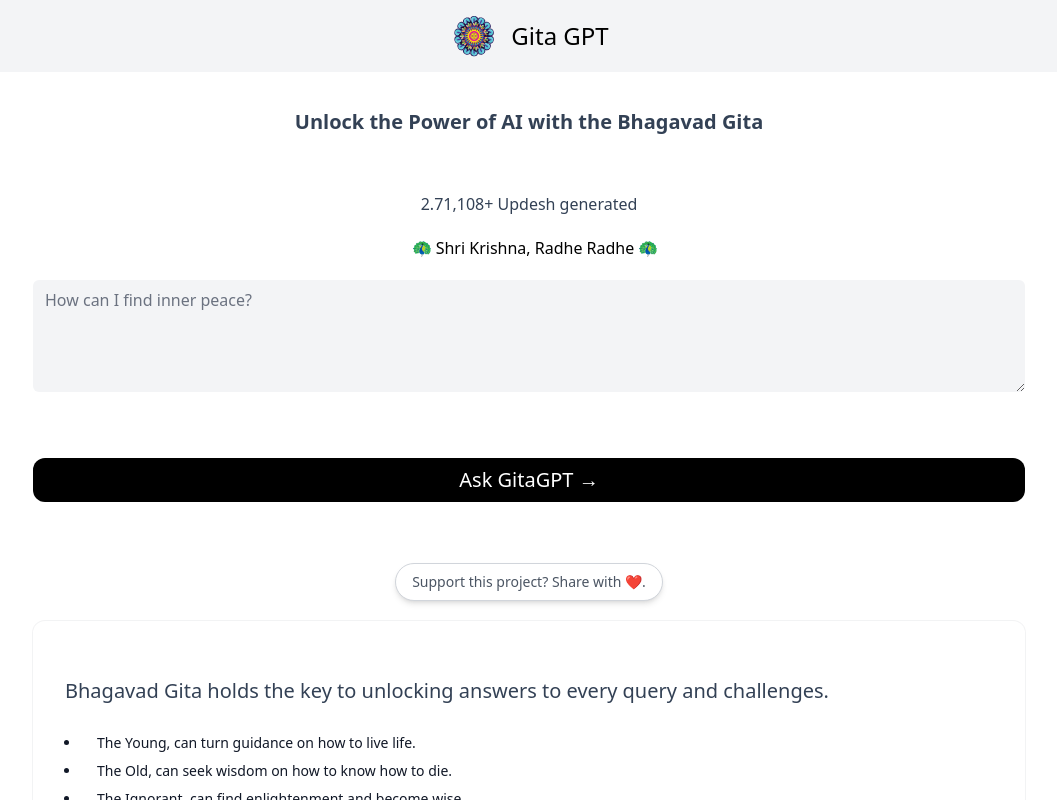
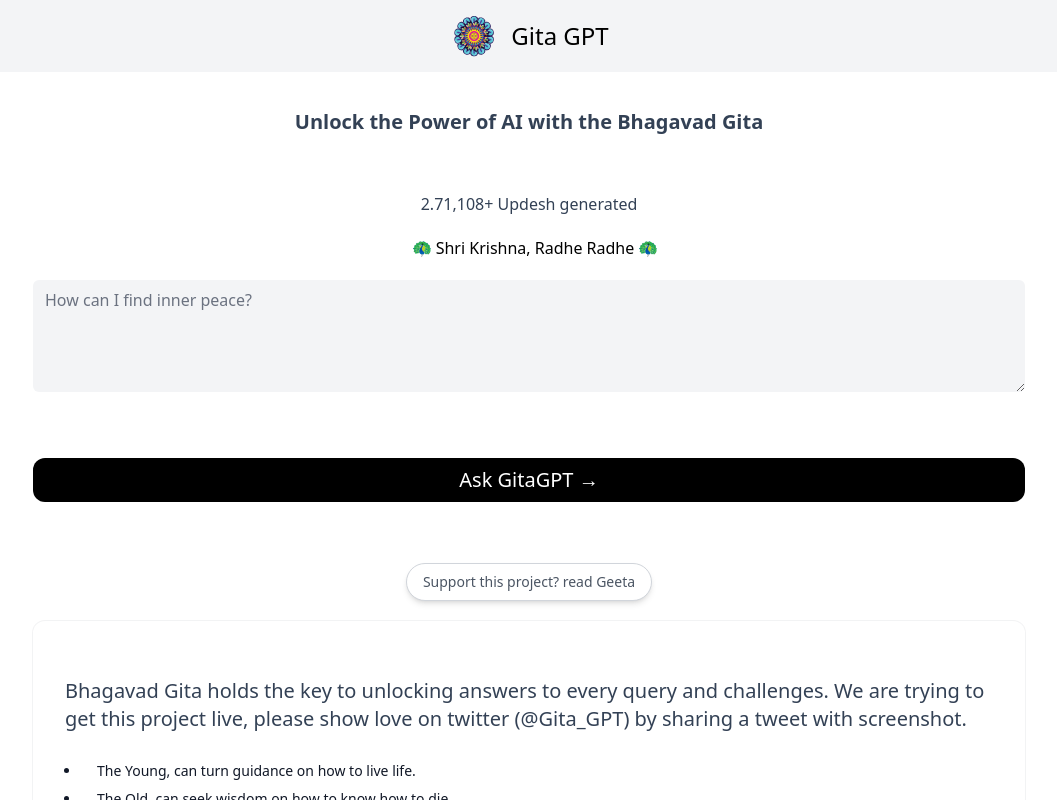
Before and after one commit to vxsahu/gitagpt, a Next.js app: page / in a window 1280 px wide. Shown: the top 800 px of the page, without its empty margins (111-1168 px from the left). Built offline with nearby package versions, Linux system fonts and the light colour scheme.

Commit message:
Update index.tsx

```diff
--- a/pages/index.tsx
+++ b/pages/index.tsx
@@ -22,9 +22,9 @@ const Home: NextPage = () => {
   const prompt =
   language === "Funny"
    ? `${language}
-   You are Krishna, answer according to the Bhagavad Gita with Greeting Radhe Radhe. Make sure there is a life lessons on morality, strength, discipline and spirituality.`
+   I want you to act as a Lord Krishna. I will type question and you will reply from Bhagavad Gita.`
    : `${Gita}
-   Generate 2 verse with the right solution andclearly labeled "1." and "2.". Make sure each generated verse is at least 14 words and at max 20 words and base them on this context:`
+   Generate a timeless and universal message from Bhagavad Gita. Make sure each generated message is at least 30 words and at max 40 words `
 ;
 
   const generateGita = async (e: any) => {
@@ -156,9 +156,9 @@ const Home: NextPage = () => {
             </motion.div>
           </AnimatePresence>
         </ResizablePanel>
-        <a className="flex max-w items-center justify-center space-x-2 rounded-full border border-gray-300 bg-white px-4 py-2 text-sm text-gray-600 shadow-md transition-colors hover:bg-gray-100 mt-5 mb-5" href="https://www.sahu4you.com/gita-gpt/" target="_blank" rel="noopener noreferrer"><p>Support this project? Share with ❤️.</p></a>
+        <a className="flex max-w items-center justify-center space-x-2 rounded-full border border-gray-300 bg-white px-4 py-2 text-sm text-gray-600 shadow-md transition-colors hover:bg-gray-100 mt-5 mb-5" href="https://www.sahu4you.com/gita-gpt/" target="_blank" rel="noopener noreferrer"><p>Support this project? read Geeta</p></a>
         <div className="max-xl w-full whitespace-pre-line break-words rounded-xl bg-white p-8 ring-1 ring-slate-900/5">
-<h2 className="text-left mt-6 mb-6 space-y-4 leading-7 text-slate-700 sm:text-xl">Bhagavad Gita holds the key to unlocking answers to every query and challenges.</h2>
+<h2 className="text-left mt-6 mb-6 space-y-4 leading-7 text-slate-700 sm:text-xl">Bhagavad Gita holds the key to unlocking answers to every query and challenges. We are trying to get this project live, please show love on twitter (@Gita_GPT) by sharing a tweet with screenshot.</h2>
 <ul className="list-disc text-left text-gray-900 my-5">
 <li className="mx-4 mr-2 shrink-0 rounded-full px-4 py-1 text-sm">The Young, can turn guidance on how to live life.</li>
 <li className="mx-4 mr-2 shrink-0 rounded-full px-4 py-1 text-sm">The Old, can seek wisdom on how to know how to die.</li>
```
